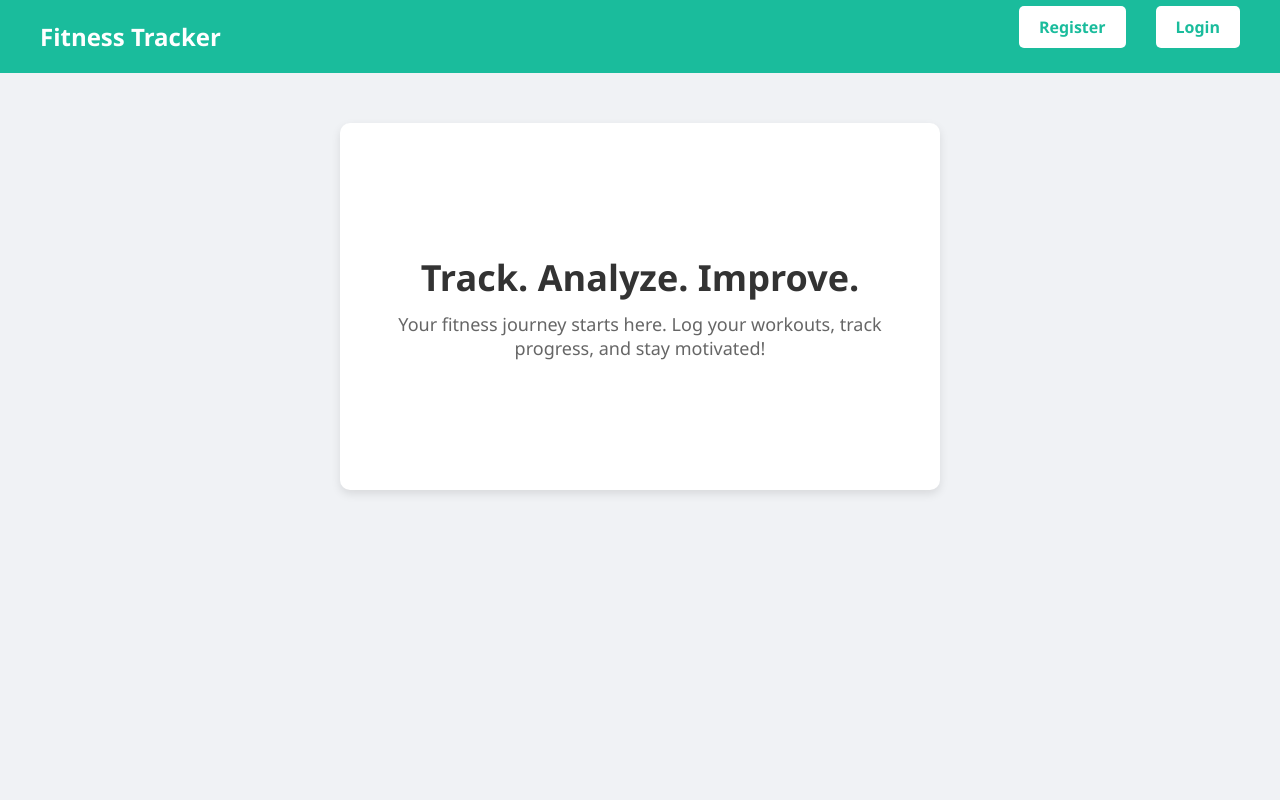
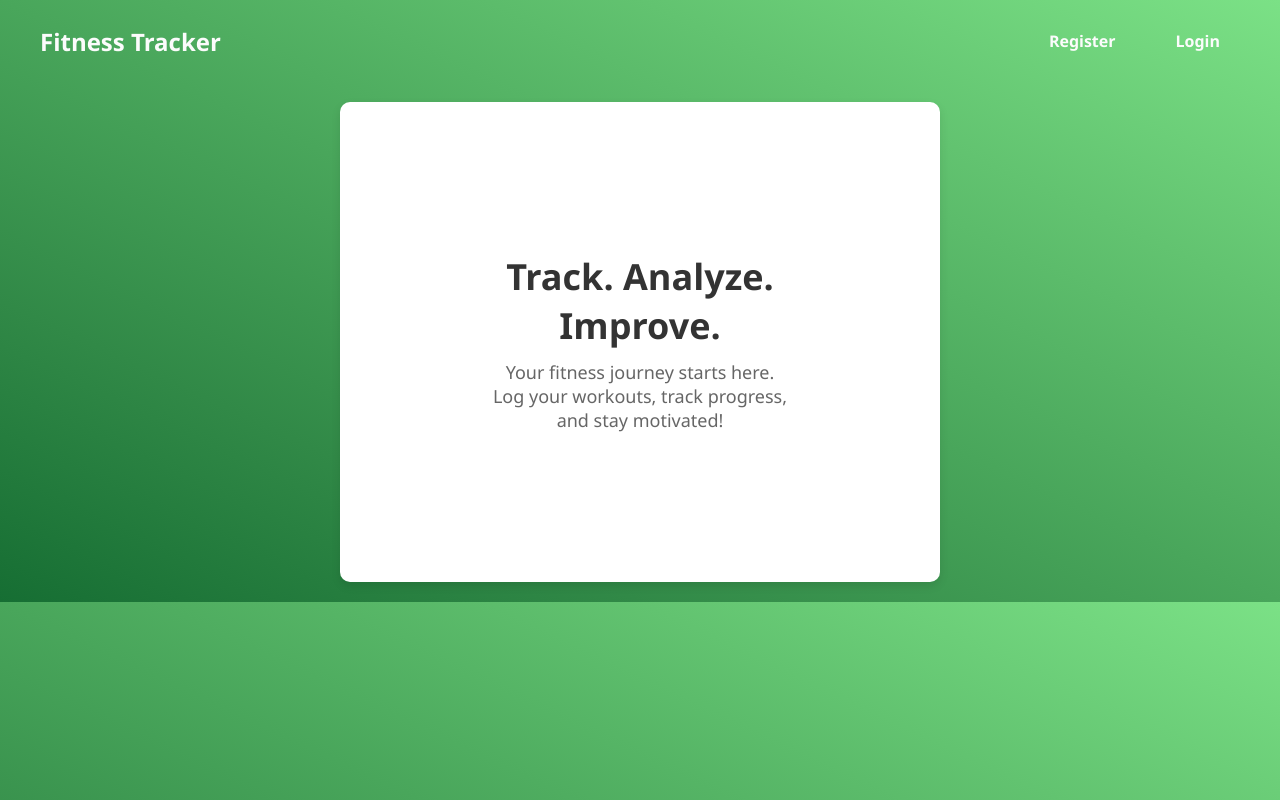
Before and after one commit to stepin105111/CITS5505-Exercise-Tracker-Project, a Flask app: page / in a window 1280 px wide. Run offline with Flask 3, Linux system fonts and the light colour scheme; parts of the project's set-up code (start-up, migrations or seed data) failed here and were passed over.

Commit message:
Update style.css
new styling. Pic shared on teams group.

```diff
--- a/app/static/css/style.css
+++ b/app/static/css/style.css
@@ -8,17 +8,16 @@
 
   body {
     font-family: 'Segoe UI', Tahoma, Geneva, Verdana, sans-serif;
-    background: #f0f2f5;
+    background-image: linear-gradient(to right top, #166e33, #318947, #49a65b, #62c370, #7be186);
     color: #333;
   }
  .nav-right {
   display: flex;
   justify-content: flex-end;
-  gap: 10px;
-  margin-top: -20px;
+  gap: 0px;
+  margin-top: 0px;
 }
   header {
-    background: #1abc9c;
     padding: 20px 40px;
     display: flex;
     justify-content: space-between;
@@ -26,7 +25,7 @@
   }
 
   header h1 {
-    color: white;
+    color: rgb(252, 252, 252);
     font-size: 24px;
   }
 
@@ -34,9 +33,8 @@
     text-decoration: none;
     margin-left: 20px;
     padding: 10px 20px;
-    background-color: #fff;
-    color: #1abc9c;
-    border-radius: 5px;
+    color: rgb(252, 252, 252);
+    border-radius: 10px;
     font-weight: bold;
     transition: all 0.3s ease;
   }
@@ -48,7 +46,7 @@
 
   .hero {
     text-align: center;
-    padding: 100px 20px;
+    padding: 80px;
   }
 
   .hero h2 {
@@ -64,12 +62,14 @@
   /* Registration Form */
   .container {
     max-width: 600px;
-    margin: 50px auto;
-    padding: 30px;
+    margin: 20px auto;
+    padding: 70px;
     background-color: white;
     border-radius: 10px;
     box-shadow: 0 4px 10px rgba(0, 0, 0, 0.1);
   }
+
+
 
   .form-title {
       text-align: center;
```
